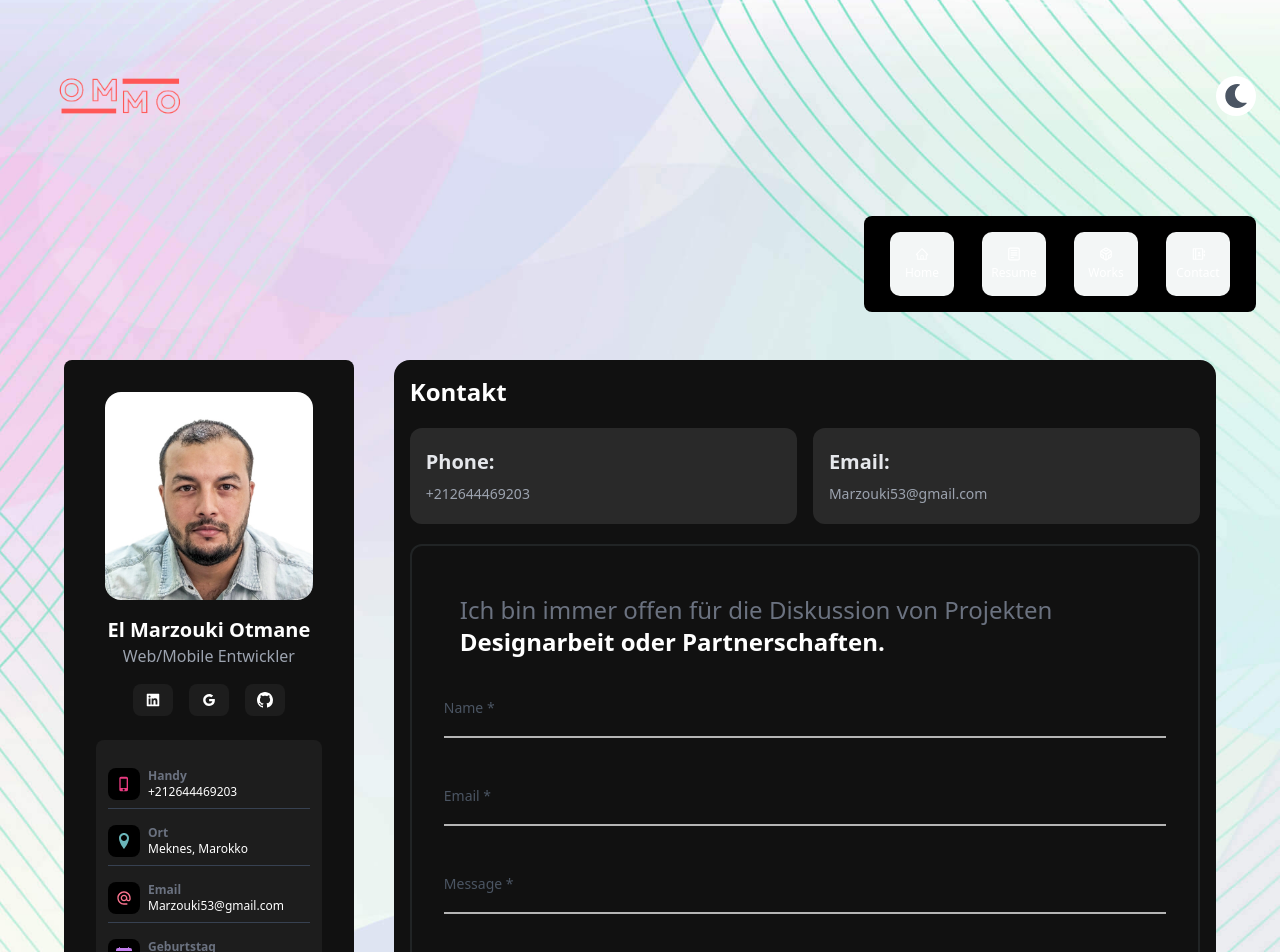
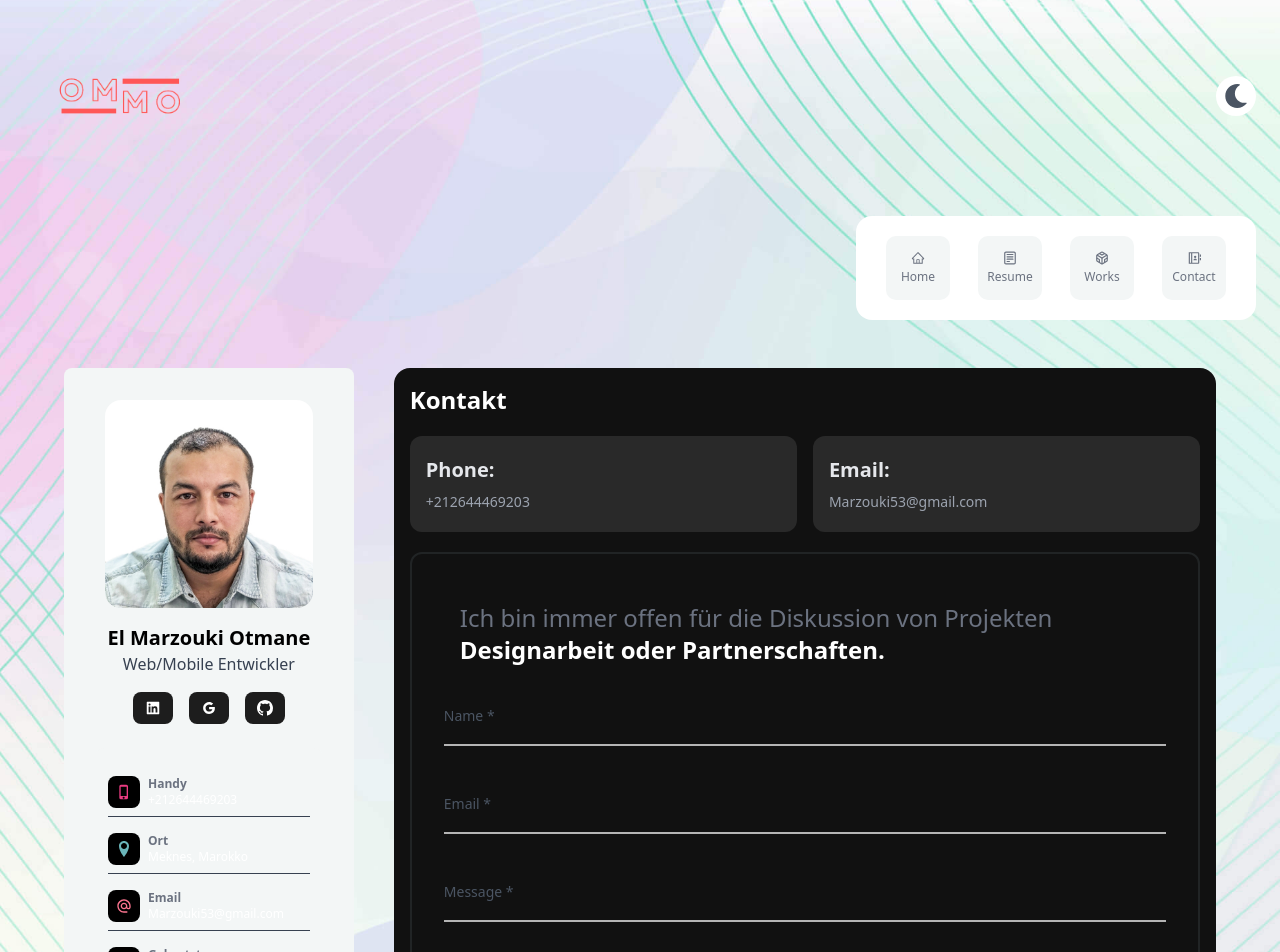
Before and after one commit to Otmanmarzouki/Portfolio-NextjsProjekt, a Next.js app: page /contact in a window 1280 px wide. Shown: the top 952 px of the page. Built offline with nearby package versions, Linux system fonts and the light colour scheme.

Commit message:
"Updated various components and styles, including Header, Home, Layout, PersonalinfosComponent, and Sidebar, and removed react-slideshow-image dependency."

```diff
--- a/components/Header/index.jsx
+++ b/components/Header/index.jsx
@@ -5,7 +5,7 @@ const NavItem = ({ href, icon, label }) => {
     <li>
       <Link
         href={href}
-        className="w-16 h-16 rounded-[10px] cursor-pointer font-poppins bg-[#F3F6F6] font-medium mx-2.5 text-xs text-gray-lite dark:text-[#A6A6A6] flex flex-col items-center justify-center transition-all duration-300 ease-in-out dark:hover:text-white dark:bg-[#212425] hover:text-white hover:bg-gradient-to-r from-[#FA5252] to-[#DD2476]"
+        className="w-16 h-16 rounded-[10px] cursor-pointer font-poppins bg-[#F3F6F6] font-medium mx-2.5 text-xs text-gray-500 dark:text-[#A6A6A6] flex flex-col items-center justify-center transition-all duration-300 ease-in-out dark:hover:text-white dark:bg-[#212425] hover:text-white hover:bg-gradient-to-r from-[#FA5252] to-[#DD2476]"
       >
         <span className="text-sm mb-1">{icon}</span>
         {label}
@@ -18,7 +18,7 @@ const Header = () => {
   return (
     <header>
 
-        <nav className="bg-black p-4 rounded-lg">
+        <nav className="  hidden lg:block p-[20px]  rounded-[16px] bg-white dark:bg-[#111111] ">
           <ul className="flex space-x-2">
             <NavItem
               href="/home"
--- a/components/Home/Description/index.jsx
+++ b/components/Home/Description/index.jsx
@@ -1,7 +1,7 @@
 export default function Description(props) {
     return (
     <>
-    <div className=" text-gray-400 mx-8">
+    <div className="mx-8 text-gray-700 dark:text-gray-300">
        <p >{props.description}</p>
      </div>
     </>
--- a/components/Layout/index.jsx
+++ b/components/Layout/index.jsx
@@ -2,35 +2,38 @@ import { useState, useEffect } from 'react';
 import { FaSun, FaMoon } from 'react-icons/fa';
 import Header from '../Header/index';
 import Sidebar from '../Sidebar/index';
-import Logo from "@/components/Logo/index"
+import Logo from "@/components/Logo/index";
 
 export default function Layout({ children }) {
   const [isDarkMode, setIsDarkMode] = useState(false);
 
+  useEffect(() => {
+    // Load theme from local storage on initial render
+    const savedTheme = localStorage.getItem('theme');
+    const prefersDark = savedTheme === 'dark' || (!savedTheme && window.matchMedia('(prefers-color-scheme: dark)').matches);
+    setIsDarkMode(prefersDark);
+    document.documentElement.classList.toggle('dark', prefersDark);
+  }, []);
 
-  const toggleTheme=()=>{
-    const newTheme = !isDarkMode ? 'dark' : 'light';
+  const toggleTheme = () => {
+    const newTheme = isDarkMode ? 'light' : 'dark';
     setIsDarkMode(!isDarkMode);
     localStorage.setItem('theme', newTheme);
     document.documentElement.classList.toggle('dark', !isDarkMode);
-  }
+  };
 
   return (
     <div
-      className="flex min-h-screen text-white"
-      style={{
-        backgroundImage: isDarkMode ? `url('/background/bg-dark.jpg') ` : `url('/background/bg-light.jpg') `,
-        backgroundPosition: 'center',
-        backgroundSize: 'cover',
-        backgroundRepeat: 'no-repeat',
-      }}
+      className={`flex min-h-screen text-white transition-colors duration-300 ${
+        isDarkMode ? "bg-cover bg-center bg-no-repeat bg-dark" : "bg-cover bg-center bg-no-repeat bg-light"
+      }`}
     >
       <div className="flex flex-col w-full">
         <div className="flex flex-row w-full items-center justify-between px-6">
           <Logo />
           <button
             onClick={toggleTheme}
-            className=" p-2 rounded-full  h-10 w-10 bg-white"
+            className="p-2 rounded-full h-10 w-10 bg-white"
           >
             {isDarkMode ? (
               <FaSun className="text-yellow-400" size={24} />
@@ -40,13 +43,12 @@ export default function Layout({ children }) {
           </button>
         </div>
 
-
         <div className="flex justify-end p-6">
           <Header />
         </div>
 
-        <main className="flex flex-col lg:flex-row gap-10 p-6 mx-10 ">
-        <Sidebar />
+        <main className="flex flex-col lg:flex-row gap-10 p-6 mx-10">
+          <Sidebar />
           {children}
         </main>
       </div>
--- a/components/PersonalinfosComponent.jsx
+++ b/components/PersonalinfosComponent.jsx
@@ -3,48 +3,44 @@ import { ImLocation } from 'react-icons/im';
 import { MdAlternateEmail } from 'react-icons/md';
 import { BsFillCalendarWeekFill } from 'react-icons/bs';
 
-export default function SidebarSubTittle() {
+export default function SidebarSubTitle() {
   const details = [
     {
       icon: <MdOutlinePhoneIphone />,
       label: 'Handy',
       value: '+212644469203',
-      style:'flex items-center justify-center bg-black p-2 rounded-lg text-[#E93B81] transition duration-300 ease-in-out hover:bg-gradient-to-l hover:text-white  from-[#DD2476] to-[#fa5252ef]'
+      style: 'flex items-center justify-center p-2 rounded-lg text-[#E93B81] transition duration-300 ease-in-out hover:bg-gradient-to-l hover:text-white from-[#DD2476] to-[#fa5252ef] bg-black dark:bg-gray-800',
     },
     {
       icon: <ImLocation />,
       label: 'Ort',
       value: 'Meknes, Marokko',
-      style:'flex items-center justify-center bg-black p-2 rounded-lg text-[#6AB5B9] transition duration-300 ease-in-out hover:bg-gradient-to-l  hover:text-white from-[#DD2476] to-[#fa5252ef]'
-
+      style: 'flex items-center justify-center p-2 rounded-lg text-[#6AB5B9] transition duration-300 ease-in-out hover:bg-gradient-to-l hover:text-white from-[#DD2476] to-[#fa5252ef] bg-black dark:bg-gray-800',
     },
     {
       icon: <MdAlternateEmail />,
       label: 'Email',
       value: 'Marzouki53@gmail.com',
-      style:'flex items-center justify-center bg-black p-2 rounded-lg text-[#FD7590] transition duration-300 ease-in-out hover:bg-gradient-to-l  hover:text-white  from-[#DD2476] to-[#fa5252ef]'
-
+      style: 'flex items-center justify-center p-2 rounded-lg text-[#FD7590] transition duration-300 ease-in-out hover:bg-gradient-to-l hover:text-white from-[#DD2476] to-[#fa5252ef] bg-black dark:bg-gray-800',
     },
     {
       icon: <BsFillCalendarWeekFill />,
       label: 'Geburtstag',
       value: '07-11-1991',
-      style:'flex items-center justify-center bg-black p-2 rounded-lg text-[#C17CEB] transition duration-300 ease-in-out hover:bg-gradient-to-l hover:text-white from-[#DD2476] to-[#fa5252ef]'
-
+      style: 'flex items-center justify-center p-2 rounded-lg text-[#C17CEB] transition duration-300 ease-in-out hover:bg-gradient-to-l hover:text-white from-[#DD2476] to-[#fa5252ef] bg-black dark:bg-gray-800',
     },
   ];
 
   return (
-    <div className="flex flex-col  w-full p-3 bg-[#1D1D1D] rounded-lg gap-2">
+    <div className="flex flex-col w-full p-3 bg-[#F3F6F6] dark:bg-gray-700 rounded-lg gap-2">
       {details.map((item, index) => (
-        <div key={index} className={`flex items-center space-x-2 pt-4 ${index > 0 ? 'border-t border-gray-700' : ''}`}
->
+        <div key={index} className={`flex items-center space-x-2 pt-4 ${index > 0 ? 'border-t border-gray-700 dark:border-gray-600' : ''}`}>
           <div className={item.style}>
             {item.icon}
           </div>
           <div className="flex flex-col">
-            <span className="text-xs font-semibold text-gray-500">{item.label}</span>
-            <span className="text-xs">{item.value}</span>
+            <span className="text-xs font-semibold text-gray-500 dark:text-gray-400">{item.label}</span>
+            <span className="text-xs text-white dark:text-gray-300">{item.value}</span>
           </div>
         </div>
       ))}
--- a/components/Sidebar/index.jsx
+++ b/components/Sidebar/index.jsx
@@ -4,15 +4,15 @@ import PersonalInfosComponent from '../PersonalinfosComponent';
 
 export default function Sidebar() {
   return (
-    <section className="flex flex-col items-center bg-[#111111] p-8 rounded-lg w-full lg:w-1/3">
+    <section className="flex flex-col items-center bg-[#F3F6F6] dark:bg-[#111111] p-8 rounded-lg w-full lg:w-1/3">
     <PictureProfil />
-    <h2 className="text-xl font-bold mt-4">El Marzouki Otmane</h2>
-    <p className="text-gray-400 mb-4">Web/Mobile Entwickler</p>
+    <h2 className="text-xl font-bold mt-4 text-black dark:text-white">El Marzouki Otmane</h2>
+    <p className="text-gray-700 dark:text-gray-400 mb-4">Web/Mobile Entwickler</p>
     <div className="flex space-x-4 mb-6">
-      <SocialNetworkComponent/>
+      <SocialNetworkComponent />
     </div>
     <div className="flex w-full space-y-2">
-      <PersonalInfosComponent/>
+      <PersonalInfosComponent />
     </div>
   </section>
   );
--- a/package.json
+++ b/package.json
@@ -18,7 +18,6 @@
     "react": "18.2.0",
     "react-dom": "18.2.0",
     "react-icons": "^4.8.0",
-    "react-slideshow-image": "^4.3.0",
     "tailwindcss": "3.3.1"
   }
 }
--- a/styles/globals.css
+++ b/styles/globals.css
@@ -16,31 +16,10 @@
   }
 }
 
-body {
-  color: rgb(var(--foreground-rgb));
-  background: linear-gradient(
-      to bottom,
-      transparent,
-      rgb(var(--background-end-rgb))
-    )
-    rgb(var(--background-start-rgb));
+.bg-dark {
+  background-image: url('/background/bg-dark.jpg');
 }
 
-.custom-scrollbar::-webkit-scrollbar {
-  width: 8px;
+.bg-light {
+  background-image: url('/background/bg-light.jpg');
 }
-
-.custom-scrollbar::-webkit-scrollbar-track {
-  background: #1f1f1f;
-  border-radius: 10px;
-}
-
-.custom-scrollbar::-webkit-scrollbar-thumb {
-  background-color: #fa5252;
-  border-radius: 10px;
-  border: 2px solid #1f1f1f;
-}
-
-.custom-scrollbar::-webkit-scrollbar-thumb:hover {
-  background-color: #dd2476;
-}
--- a/tailwind.config.js
+++ b/tailwind.config.js
@@ -5,13 +5,10 @@ module.exports = {
     './components/**/*.{js,ts,jsx,tsx}',
     './app/**/*.{js,ts,jsx,tsx}',
   ],
+  darkMode: 'class',
   theme: {
     extend: {
-      backgroundImage: {
-        'gradient-radial': 'radial-gradient(var(--tw-gradient-stops))',
-        'gradient-conic':
-          'conic-gradient(from 180deg at 50% 50%, var(--tw-gradient-stops))',
-      },
+
     },
   },
   plugins: [],
```
Also changed, not shown: 1 other file (tests, documents, lock files or other folders).
